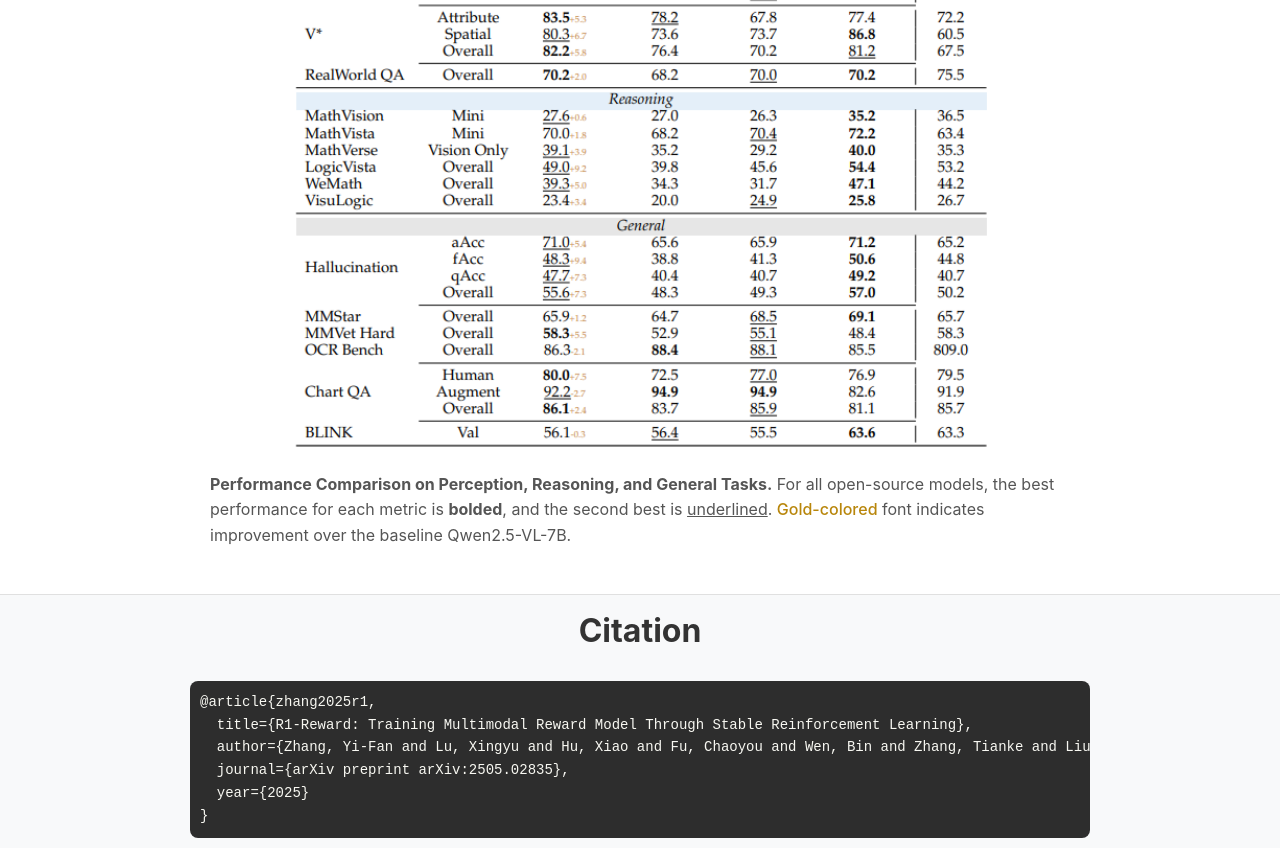
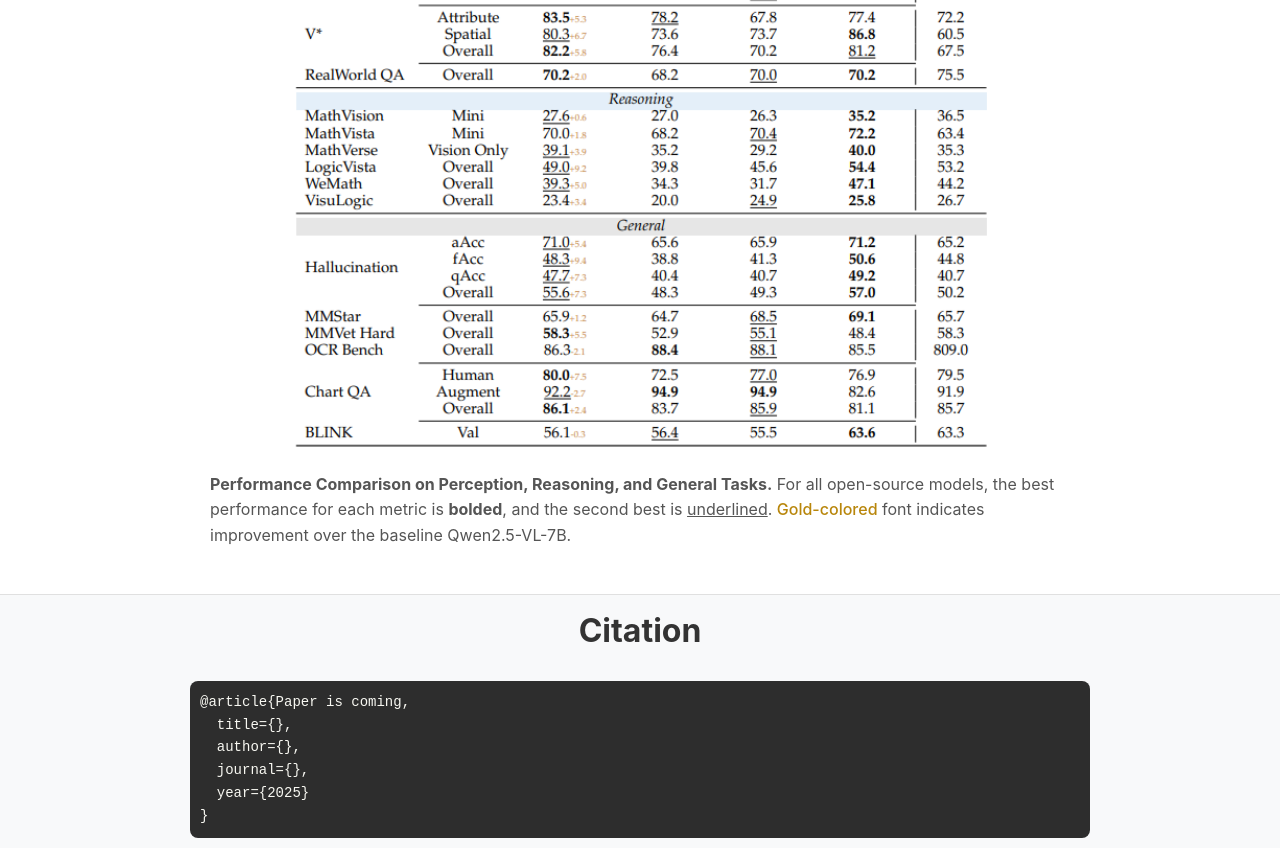
Before and after one commit to thyme-vl/thyme-vl.github.io, a plain HTML site: page index.html in a window 1280 px wide. Shown: the part 2959-3807 px from the top of the page. Drawn offline with nearby package versions, Linux system fonts and the light colour scheme.

Commit message:
update content

```diff
--- a/index.html
+++ b/index.html
@@ -71,7 +71,7 @@
             </div>
 
             <div class="publication-links">
-                <a href="https://arxiv.org/abs/2505.02835" class="link-button">
+                <a href="" class="link-button">
                     <i class="fas fa-file-pdf"></i>
                     <span>Paper</span>
                 </a>
@@ -177,10 +177,10 @@
         <div class="container">
             <h2 class="citation-title">Citation</h2>
             <div class="citation-content">
-                <pre><code>@article{zhang2025r1,
-  title={R1-Reward: Training Multimodal Reward Model Through Stable Reinforcement Learning},
-  author={Zhang, Yi-Fan and Lu, Xingyu and Hu, Xiao and Fu, Chaoyou and Wen, Bin and Zhang, Tianke and Liu, Changyi and Jiang, Kaiyu and Chen, Kaibing and Tang, Kaiyu and others},
-  journal={arXiv preprint arXiv:2505.02835},
+                <pre><code>@article{Paper is coming,
+  title={},
+  author={},
+  journal={},
   year={2025}
 }</code></pre>
             </div>
```
